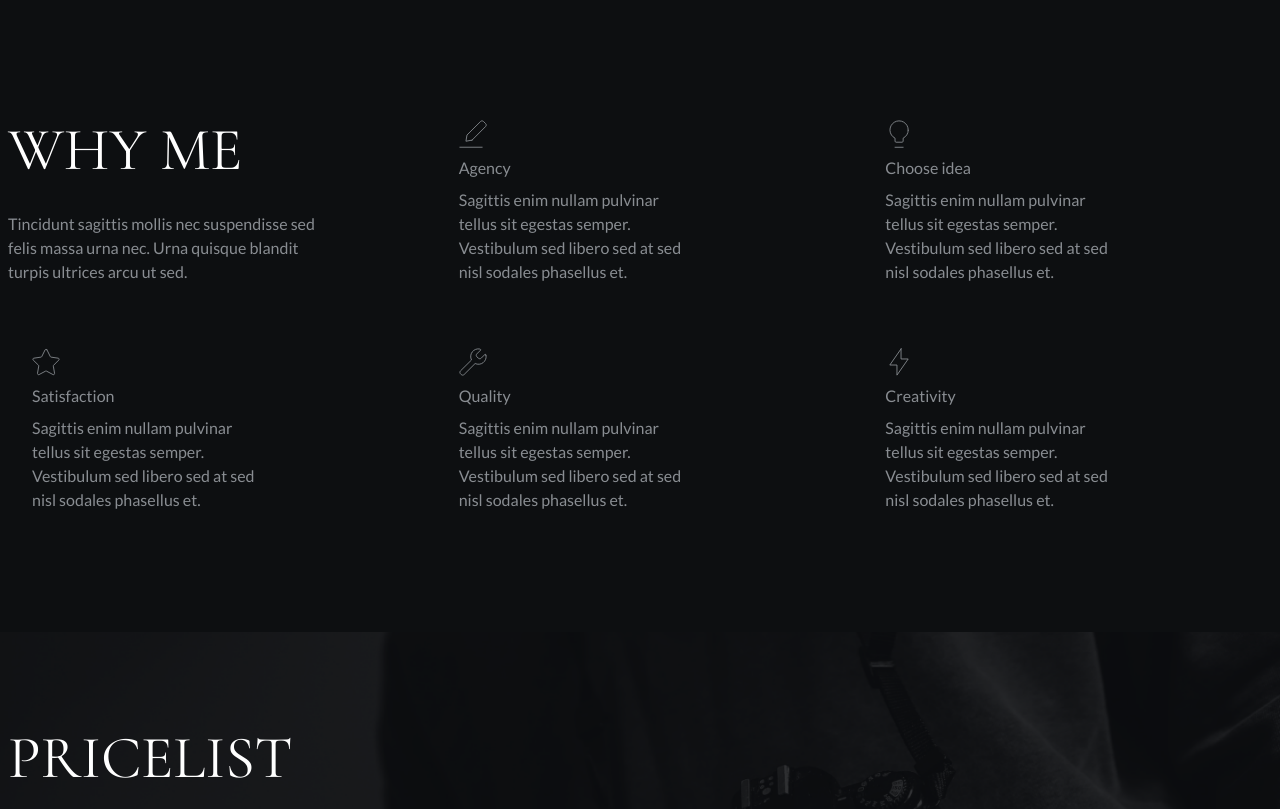
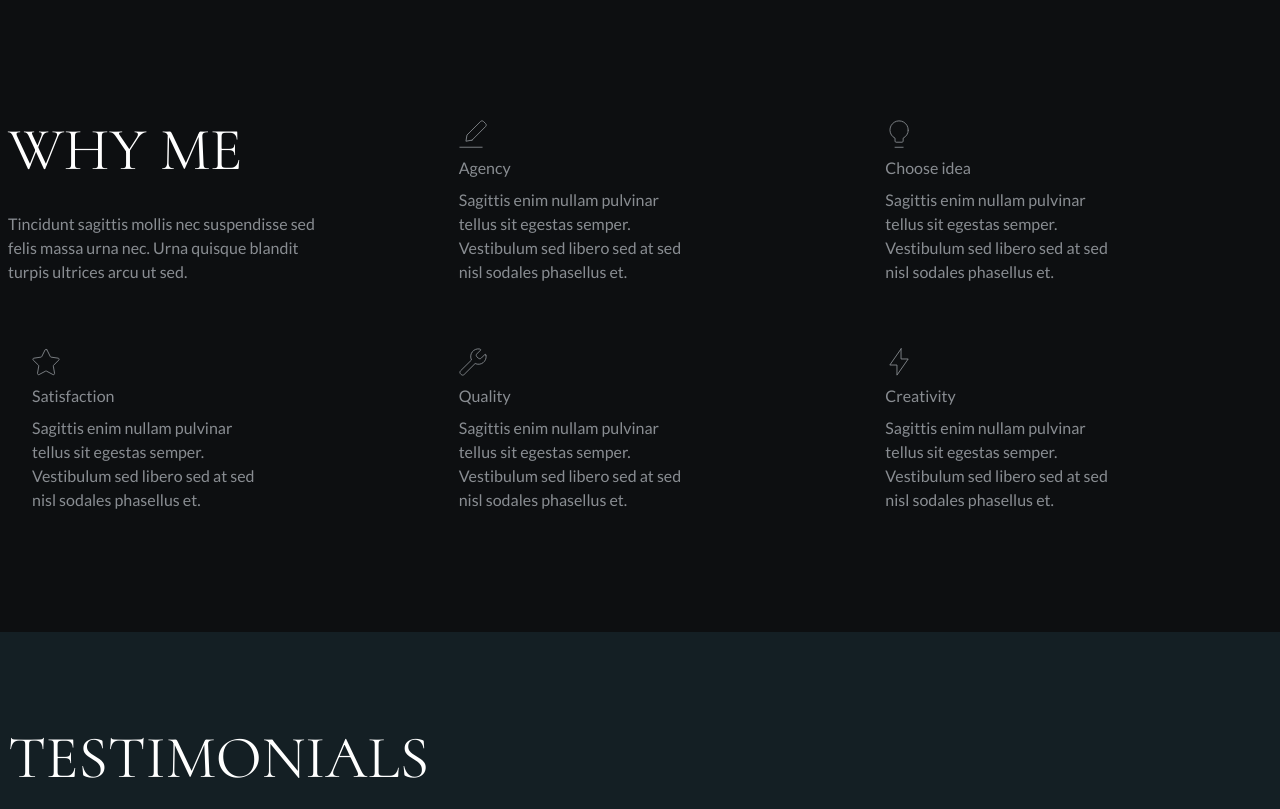
Before and after one commit to keerikkk/framing, a React (Vite) app: page / in a window 1280 px wide. Shown: the top 809 px of the page. Built offline with nearby package versions, Linux system fonts and the light colour scheme.

Commit message:
feat: add testimonials-page to the app

```diff
--- a/src/App.tsx
+++ b/src/App.tsx
@@ -1,11 +1,13 @@
 import './App.css';
 import BenefitsPage from './pages/BenefitsPage/BenefitsPage';
 import PriceListPage from './pages/PriceListPage';
+import TestimonialsPage from './pages/TestimonialsPage';
 
 function App() {
   return (
     <div>
       <BenefitsPage />
+      <TestimonialsPage />
       <PriceListPage />
     </div>
   );
```
